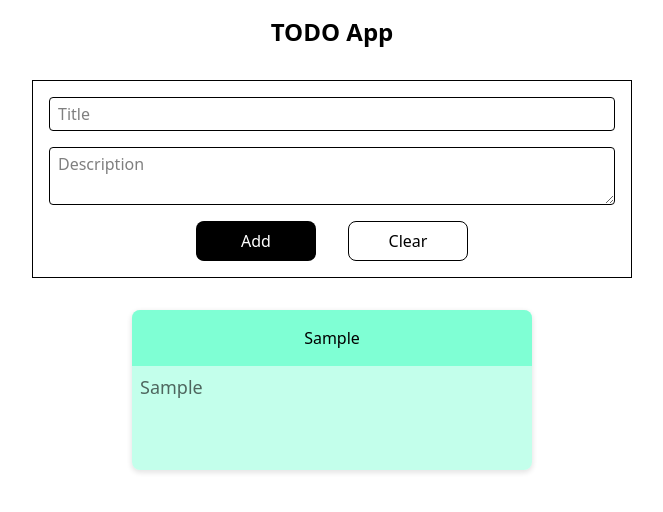
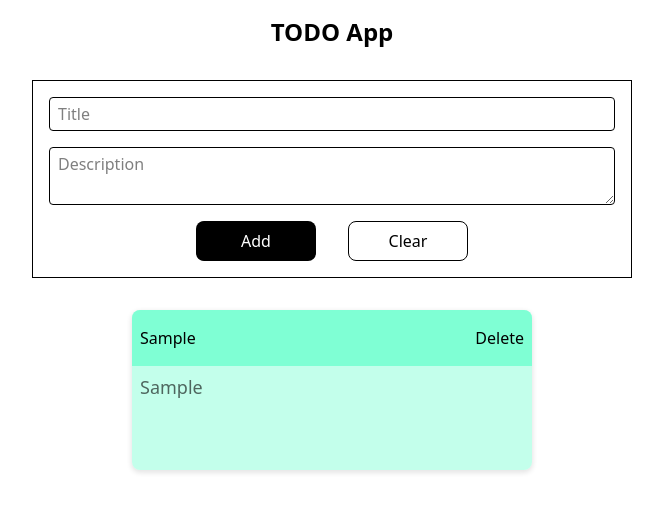
Before and after one commit to Lightbulb-Academy/morning-batch-demo-app, a React (Vite) app: page / in a window 1280 px wide. Both pictures are taken after typing "Sample", "Sample" into the empty fields and a click on the button "Add". Shown: the top 512 px of the page, without its empty margins (308-971 px from the left). Built offline with nearby package versions, Linux system fonts and the light colour scheme.

Commit message:
delete todo

```diff
--- a/src/App.tsx
+++ b/src/App.tsx
@@ -20,7 +20,7 @@ function App() {
     <div className="flex flex-col w-screen h-screen items-center gap-8 p-4">
       <h1 className="text-2xl font-bold">TODO App</h1>
       <TodoForm todos={todos} setTodos={setTodos} />
-      <TodoCards todos={todos} />
+      <TodoCards todos={todos} setTodos={setTodos} />
     </div>
   );
 }
--- a/src/components/Card.tsx
+++ b/src/components/Card.tsx
@@ -1,15 +1,26 @@
+interface CardProps {
+  title: string;
+  description: string;
+  status?: boolean;
+  cardIndex: number;
+  handleDelete: () => void;
+}
+
 export default function Card({
   title,
   description,
-  status = false
-}: {
-  title: string;
-  description: string;
-  status?: boolean;
-}) {
+  status = false,
+  handleDelete
+}: CardProps) {
+
   return (
     <div className={`card ${status ? "line-through " : ""}`}>
-      <h3 className="card-title">{title}</h3>
+      <div className="card-title flex justify-between items-center">
+        <h3>{title}</h3>
+        <button className="cursor-pointer" onClick={handleDelete}>
+          Delete
+        </button>
+      </div>
       <p className="card-desc">{description}</p>
     </div>
   );
--- a/src/components/TodoCards.tsx
+++ b/src/components/TodoCards.tsx
@@ -3,9 +3,20 @@ import Card from "./Card";
 
 interface TodoCardsProps {
   todos: Todo[];
+  setTodos: (todo: Todo[]) => void;
 }
 
 export default function TodoCards(props: TodoCardsProps) {
+  const handleDelete = (index: number) => {
+    console.log("Delete button clicked", index);
+    const updatedTodos = props.todos.filter((_, i) => i !== index); // DELETE: filter out the selected todo
+    localStorage.setItem("todos", JSON.stringify(updatedTodos)); // update localStorage
+    props.setTodos(updatedTodos); // update state
+    console.log(updatedTodos);
+  }
+
+  // TODO: Edit Todos
+
   return (
     <div
       className="w-full"
@@ -17,7 +28,7 @@ export default function TodoCards(props: TodoCardsProps) {
       }}
     >
       {props.todos.map((todo, index) => (
-        <Card key={index} title={todo.title} description={todo.description} />
+        <Card key={index} handleDelete={() => handleDelete(index)} cardIndex={index} title={todo.title} description={todo.description} />
       ))}
     </div>
   );
```
